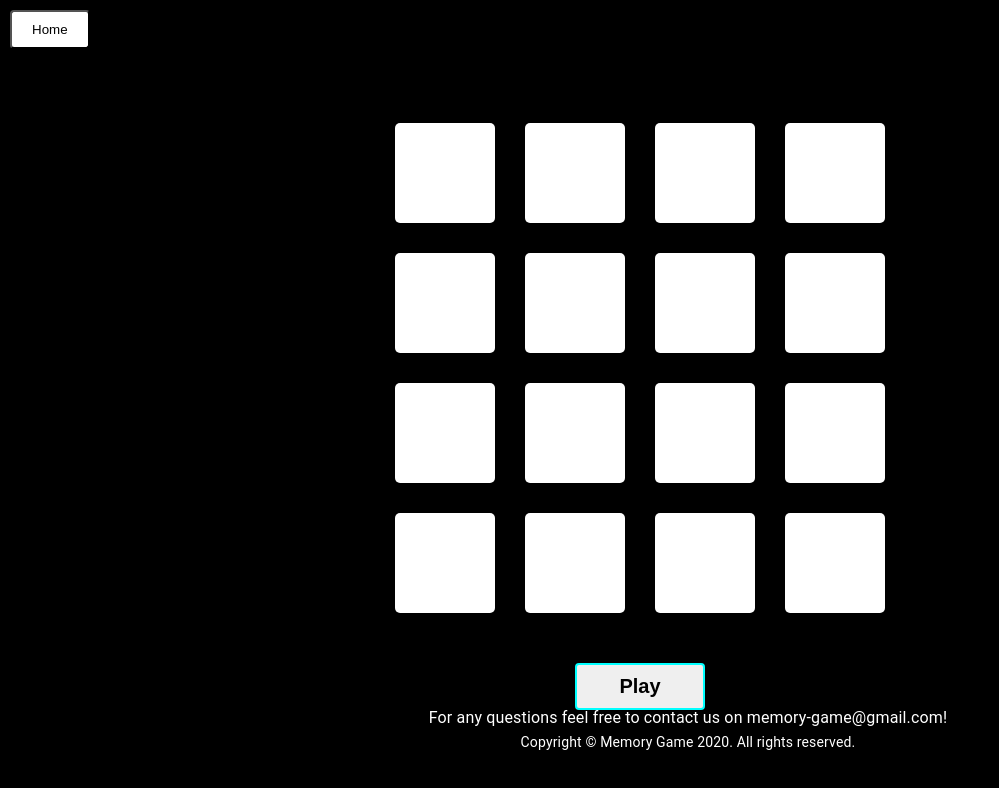
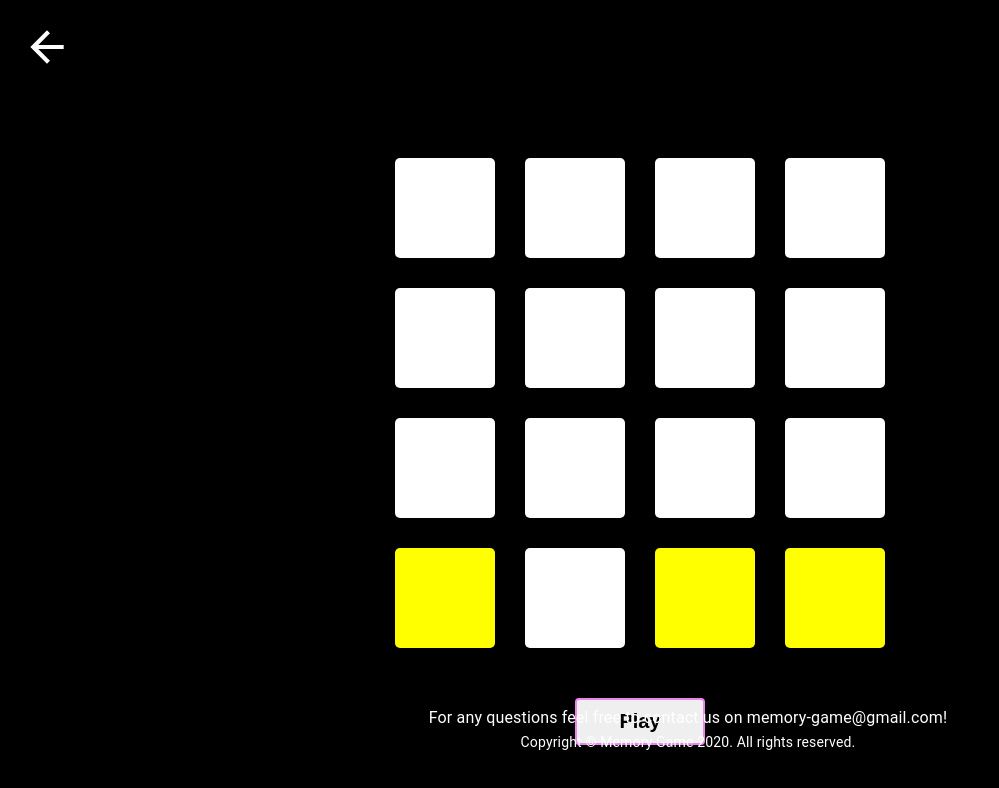
Before and after one commit to AdamIskrzycki/memory-game, a React (Create React App) app: page /game in a window 1280 px wide. Shown: the top 788 px of the page, without its empty margins (0-999 px from the left). Built offline with nearby package versions, Linux system fonts and the light colour scheme.

Commit message:
Added some way of changing color randomly

```diff
--- a/src/components/Footer.js
+++ b/src/components/Footer.js
@@ -14,7 +14,7 @@ const useStyles = makeStyles((theme) => ({
 
 function Copyright() {
   return (
-    <Typography variant="body2" color="white" align="center">
+    <Typography variant="body2" align="center">
       {"Copyright © "}
       <span color="inherit">
         Memory Game
@@ -33,7 +33,6 @@ const Footer = () => {
       <Typography
         variant="subtitle1"
         align="center"
-        color="white"
         component="p"
       >
         For any questions feel free to contact us on memory-game@gmail.com!
--- a/src/components/Game/Game.js
+++ b/src/components/Game/Game.js
@@ -2,23 +2,33 @@ import React, { Component } from 'react';
 import classes from './Game.module.css';
 import { Link } from 'react-router-dom';
 import Tile from '../Game/Tile/Tile';
+import ArrowBackIcon from '@material-ui/icons/ArrowBack';
+import { IconButton } from '@material-ui/core';
 
 class Game extends Component {
     render() {
 
+        const iconStyles = {
+            fontSize: '50px',
+            cursor: 'pointer',
+            color: 'white',
+        }
+
         const easyMode = [0, 1, 2, 3, 4, 5, 6, 7, 8, 9, 10, 11, 12, 13, 14, 15];
+        const easyModeTiles = [];
 
         return (
             <>
                 <nav className={classes.NavBar}>
-                    <Link to='/'>
-                        <button className={classes.HomeButton}>Home</button>
-                    </Link>
+                    <IconButton component={Link} to='/'>
+                        <ArrowBackIcon style={iconStyles}/>
+                    </IconButton>
                 </nav>
                 <main className={classes.GameContainer}>
-                    {easyMode.map(el => {
-                        return <Tile />
+                    {easyMode.map((index) => {
+                        easyModeTiles.push(<Tile key={index} tiles={easyModeTiles}/>)
                     })}
+                    {easyModeTiles}
                 </main>
                 <button className={classes.PlayButton}>Play</button>
             </>
--- a/src/components/Game/Game.module.css
+++ b/src/components/Game/Game.module.css
@@ -27,7 +27,7 @@
     width: 130px;
     margin-top: 50px;
     padding: 10px;
-    border: 2px solid cyan;
+    border: 2px solid violet;
     border-radius: 4px;
     font-weight: 600;
     font-size: 20px;
--- a/src/components/Game/Tile/Tile.js
+++ b/src/components/Game/Tile/Tile.js
@@ -1,10 +1,11 @@
-import React, { Component } from 'react';
+import React from 'react';
 import classes from './Tile.module.css';
 
-class Tile extends Component {
-    render() {
-        return <div className={classes.Tile}></div>
-    }
+const Tile = (props) => {
+
+    const random = Math.floor(Math.random() * props.tiles.length);
+
+    return <div className={random > 4 ? classes.Tile : classes.RandomTile}></div>
 }
 
 export default Tile;
--- a/src/components/Game/Tile/Tile.module.css
+++ b/src/components/Game/Tile/Tile.module.css
@@ -4,3 +4,10 @@
     background-color: white;
     border-radius: 5px;
 }
+
+.RandomTile {
+    width: 100px;
+    height: 100px;
+    background-color: yellow;
+    border-radius: 5px;
+}
```
